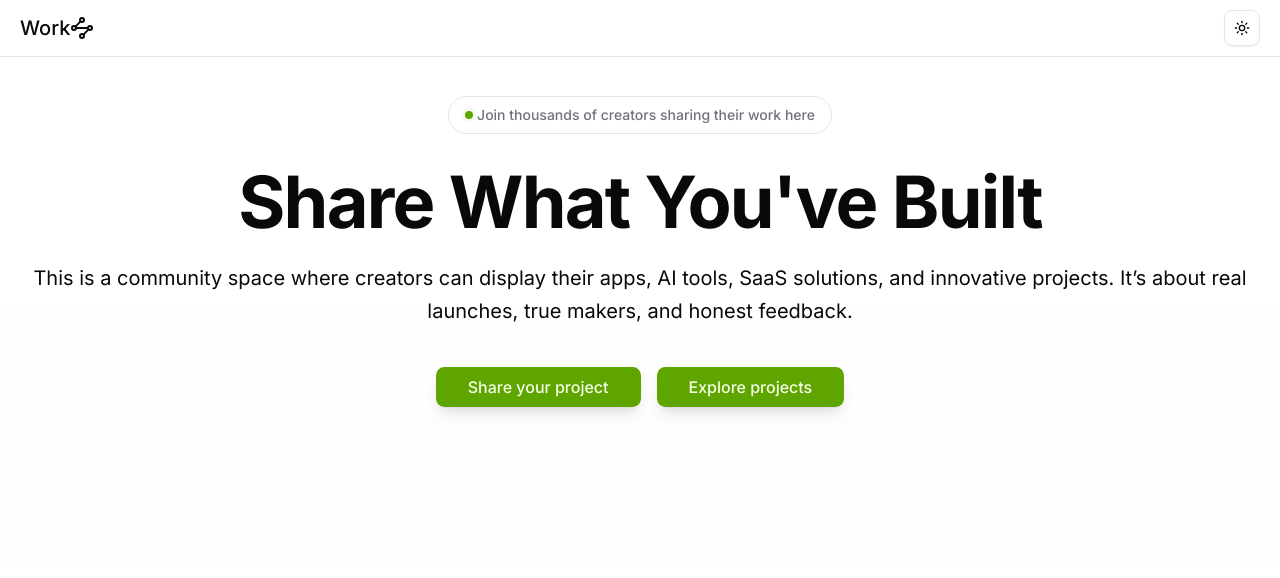
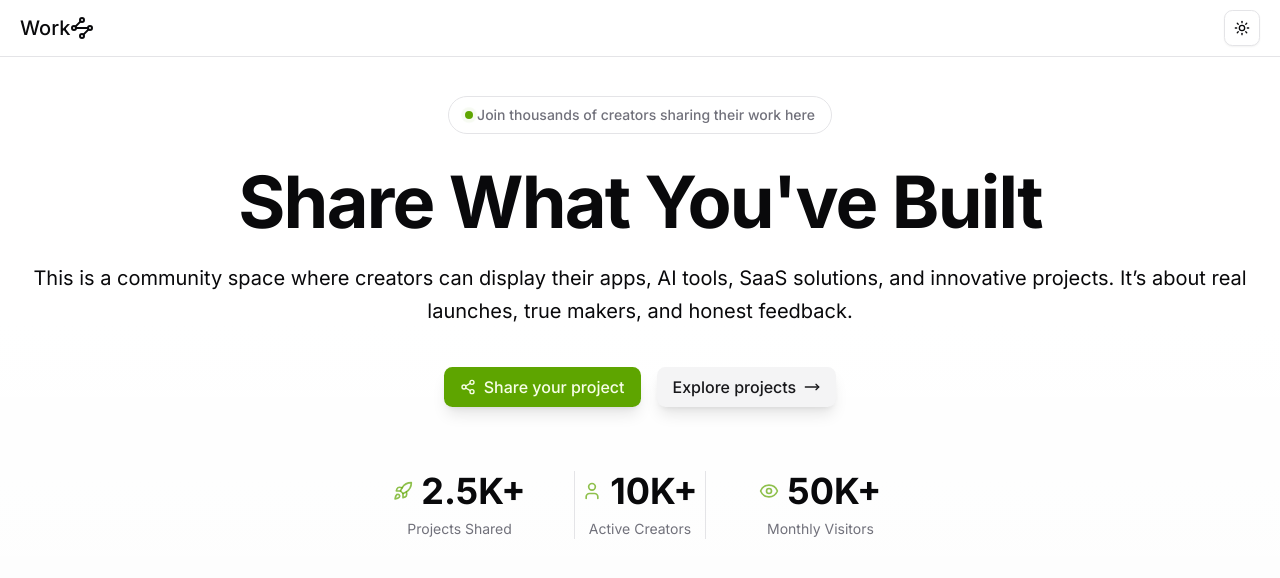
Before and after one commit to codeGoCodeNot/Works, a Next.js app: page / in a window 1280 px wide. Shown: the top 578 px of the page. Built offline with nearby package versions, Linux system fonts and the light colour scheme.

Commit message:
Build HeroSection with stats grid, enhanced StatsCard, and fakeStatsIcon data

```diff
--- a/src/app/globals.css
+++ b/src/app/globals.css
@@ -44,6 +44,7 @@
   --radius-2xl: calc(var(--radius) + 8px);
   --radius-3xl: calc(var(--radius) + 12px);
   --radius-4xl: calc(var(--radius) + 16px);
+  --animate-slide-from-top: slide-from-top 0.5s ease-out forwards;
 }
 
 :root {
@@ -115,6 +116,17 @@
   --sidebar-ring: oklch(0.405 0.101 131.063);
 }
 
+@keyframes slide-from-top {
+  0% {
+    transform: translateY(-100%);
+    opacity: 0;
+  }
+  100% {
+    transform: translateY(0);
+    opacity: 1;
+  }
+}
+
 @layer base {
   * {
     @apply border-border outline-ring/50;
--- a/src/app/layout.tsx
+++ b/src/app/layout.tsx
@@ -10,7 +10,8 @@ const inter = Inter({
 
 export const metadata: Metadata = {
   title: "Our Works",
-  description: "You can share your work here",
+  description:
+    "This is a community space where creators can display their apps, AI tools, SaaS solutions, and innovative projects. It’s about real launches, true makers, and honest feedback.",
 };
 
 export default function RootLayout({
@@ -23,7 +24,9 @@ export default function RootLayout({
       <body className={`${inter.className} antialiased`}>
         <ThemeProvider>
           <Header />
-          <main className="bg-secondary/20">{children}</main>
+          <main className="bg-secondary/20 min-h-screen overflow-y-auto overflow-x-hidden">
+            {children}
+          </main>
         </ThemeProvider>
       </body>
     </html>
--- a/src/components/landing/hero-section.tsx
+++ b/src/components/landing/hero-section.tsx
@@ -2,10 +2,13 @@ import Link from "next/link";
 import LiveBadge from "../live-badge";
 import { Button } from "../ui/button";
 import { explorePath, submitPath } from "@/path";
+import { MoveRight, Share2 } from "lucide-react";
+import StatsCard from "./stats-card";
+import { fakeStatsIcon } from "@/data";
 
 const HeroSection = () => {
   return (
-    <div className="relative overflow-hidden bg-linear-to-b from-background via-background">
+    <section className="relative overflow-hidden bg-linear-to-b from-background via-background">
       <div className="wrapper">
         <div className="flex flex-col items-center justify-center self-center text-center lg:py-24 py-16">
           <LiveBadge
@@ -22,15 +25,36 @@ const HeroSection = () => {
           </p>
           <div className="flex flex-col sm:flex-row gap-4 mb-16">
             <Button asChild size="lg" className="text-base px-8 shadow-lg">
-              <Link href={submitPath()}>Share your project</Link>
+              <Link href={submitPath()}>
+                <Share2 />
+                Share your project
+              </Link>
             </Button>
-            <Button asChild size="lg" className="text-base px-8 shadow-lg">
-              <Link href={explorePath()}>Explore projects</Link>
+            <Button
+              asChild
+              size="lg"
+              variant="secondary"
+              className="text-base px-8 shadow-lg"
+            >
+              <Link href={explorePath()}>
+                Explore projects <MoveRight />
+              </Link>
             </Button>
+          </div>
+          <div className="grid grid-cols-1 sm:grid-cols-3 gap-8 sm:gap-12 max-w-2xl">
+            {fakeStatsIcon.map((stat) => (
+              <StatsCard
+                key={stat.label}
+                Icon={stat.icon}
+                value={stat.value}
+                label={stat.label}
+                hasBorder={stat.hasBorder}
+              />
+            ))}
           </div>
         </div>
       </div>
-    </div>
+    </section>
   );
 };
 
--- /dev/null
+++ b/src/components/landing/stats-card.tsx
@@ -0,0 +1,23 @@
+import { cn } from "@/lib/utils";
+import { LucideIcon } from "lucide-react";
+
+type StatsCardProps = {
+  Icon: LucideIcon;
+  value: string;
+  label: string;
+  hasBorder?: boolean;
+};
+
+const StatsCard = ({ Icon, value, label, hasBorder }: StatsCardProps) => {
+  return (
+    <div className={cn("space-y-2", hasBorder && "border-x border-border")}>
+      <div className="flex items-center flex-1 justify-center gap-2">
+        <Icon className="size-5 text-primary/70" />
+        <p className="text-3xl sm:text-4xl font-bold">{value}</p>
+      </div>
+      <p className="text-sm text-muted-foreground">{label}</p>
+    </div>
+  );
+};
+
+export default StatsCard;
--- /dev/null
+++ b/src/data.ts
@@ -0,0 +1,20 @@
+import { EyeIcon, RocketIcon, UserIcon } from "lucide-react";
+
+export const fakeStatsIcon = [
+  {
+    icon: RocketIcon,
+    value: "2.5K+",
+    label: "Projects Shared",
+  },
+  {
+    icon: UserIcon,
+    value: "10K+",
+    label: "Active Creators",
+    hasBorder: true,
+  },
+  {
+    icon: EyeIcon,
+    value: "50K+",
+    label: "Monthly Visitors",
+  },
+];
```
